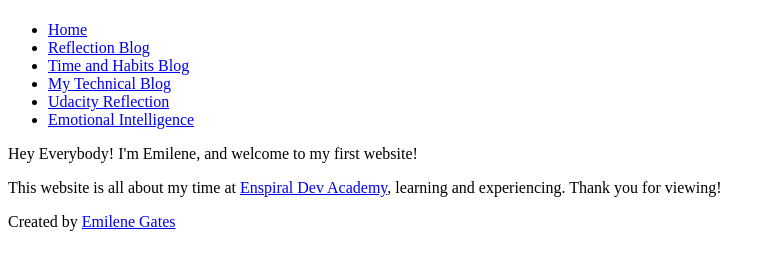
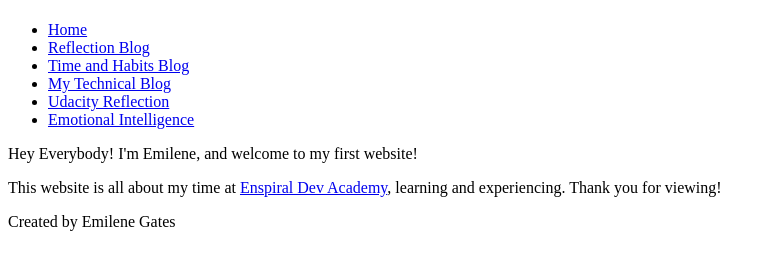
Before and after one commit to Emilene92/Emilene92.github.io, a plain HTML site: page index.html in a window 1280 px wide. Shown: the part 59-328 px from the top of the page, without its empty margins (0-775 px from the left). Drawn offline with Linux system fonts and the light colour scheme.

Commit message:
took out facebook link

```diff
--- a/index.html
+++ b/index.html
@@ -28,6 +28,6 @@
   </body>
 
   <footer>
-    <p>Created by <a href="https://www.facebook.com/">Emilene Gates</a> </p>
+    <p>Created by Emilene Gates</p>
   </footer>
 </html>
```
